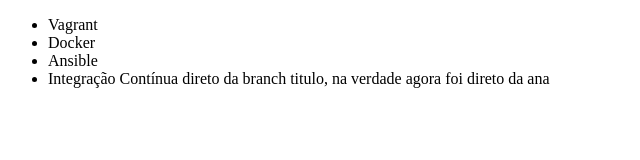
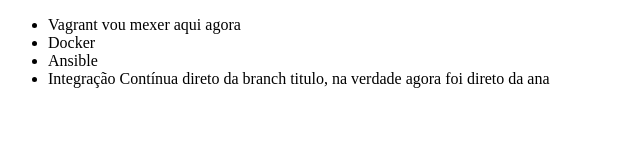
Before and after one commit to fsfariaspe/aula-git-github, a plain HTML site: page index.html in a window 1280 px wide. Shown: the whole page, without its empty margins (0-640 px from the left). Drawn offline with Linux system fonts and the light colour scheme.

Commit message:
Alterando código

```diff
--- a/index.html
+++ b/index.html
@@ -6,7 +6,7 @@
 </head>
 <body>
     <ul>
-        <li>Vagrant</li>
+        <li>Vagrant vou mexer aqui agora</li>
         <li>Docker</li>
         <li>Ansible</li>
         <li>Integração Contínua direto da branch titulo, na verdade agora foi direto da ana</li>
```
